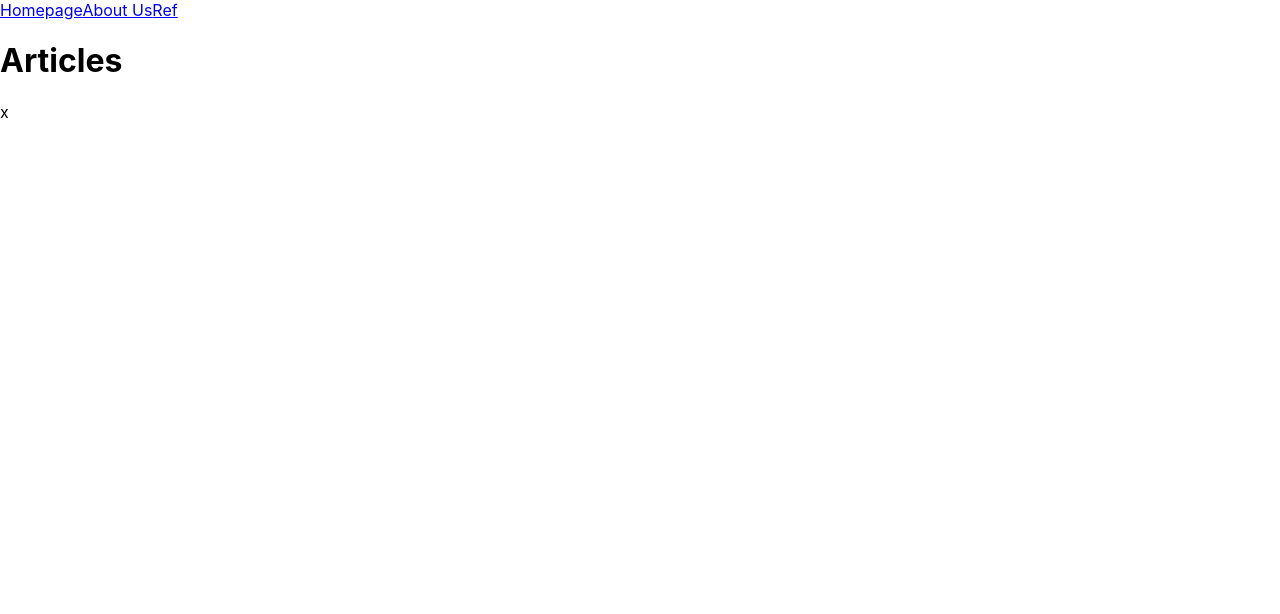
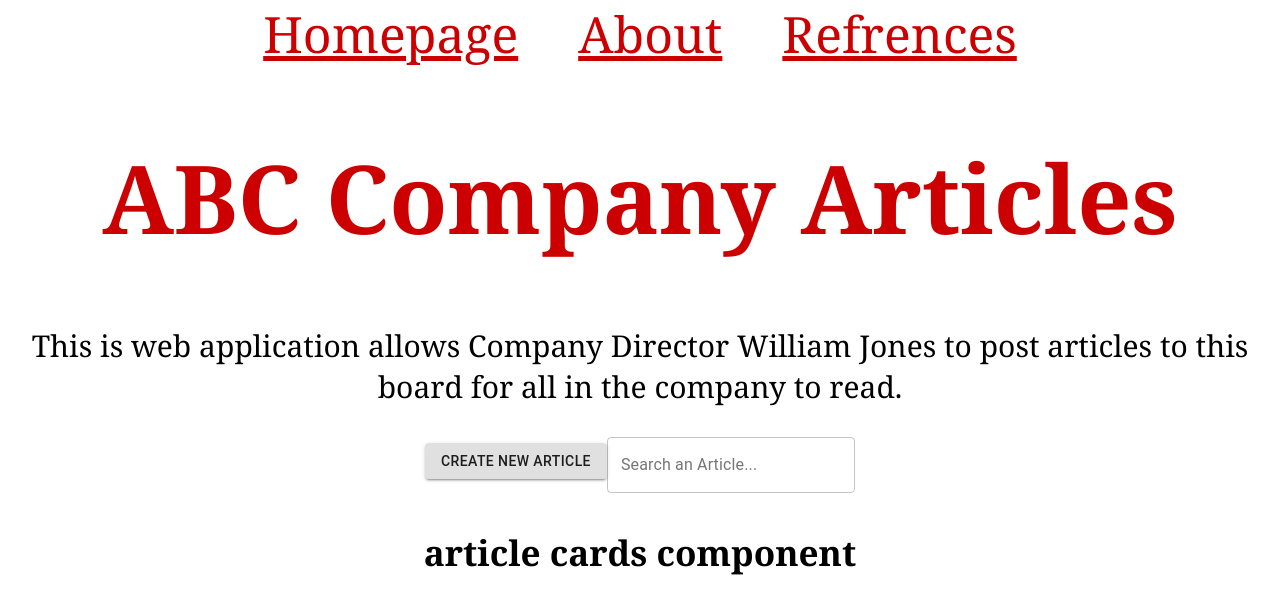
Before and after one commit to hiroshiuk1991/article-reader-app, a React (Create React App) app: page / in a window 1280 px wide. Shown: the top 614 px of the page. Built offline with nearby package versions, Linux system fonts and the light colour scheme.

Commit message:
updates
added text button and field components

```diff
--- a/package.json
+++ b/package.json
@@ -3,6 +3,7 @@
   "version": "0.1.0",
   "private": true,
   "dependencies": {
+    "@material-ui/core": "^4.11.0",
     "@testing-library/jest-dom": "^4.2.4",
     "@testing-library/react": "^9.3.2",
     "@testing-library/user-event": "^7.1.2",
--- a/src/components/AboutUs.js
+++ b/src/components/AboutUs.js
@@ -4,7 +4,9 @@ export default class AbousUs extends Component {
 
     render() {
         return(
+            <div className='about'>
             <p>About us blah blah blah etc...</p>
+            </div>
         )
     }
 }
--- /dev/null
+++ b/src/components/Article.js
@@ -0,0 +1,26 @@
+import React, { Component } from 'react'
+import Button from '@material-ui/core/Button'
+
+export default class Article extends Component {
+  render () {
+    return (
+      <div>
+        <form>
+          <label>
+            Name:
+            <input></input>
+          </label>
+        </form>
+        <form>
+          <label>
+            Article Info:
+            <input></input>
+          </label>
+        </form>
+        <Button variant='contained' color='default'>
+          Submit
+        </Button>
+      </div>
+    )
+  }
+}
--- a/src/components/MainContainer.js
+++ b/src/components/MainContainer.js
@@ -1,5 +1,6 @@
 import React, { Component } from 'react'
 import { BrowserRouter, Route, Switch } from 'react-router-dom'
+// import axios from 'axios';
 
 import AboutUs from './AboutUs'
 import NavBar from './NavBar'
@@ -12,12 +13,17 @@ export default class MainContainer extends Component {
   }
 
   //componentdidmount with axios
+    //axios.get('localhost/rubyproject')
+      //.then(res => {
+        //const articles = res.data;
+        //this.setState({ articles })
+      //})
 
   render () {
     return (
       <BrowserRouter>
         <NavBar />
-        <h1>Articles</h1>
+        <h1 className="article-title">ABC Company Articles</h1>
         <div>
           <Switch>
             <Route
--- a/src/components/MainPageImage.js
+++ b/src/components/MainPageImage.js
@@ -1,11 +1,29 @@
-import React from 'react'
+import React, { useState } from 'react'
+import Button from '@material-ui/core/Button'
+import TextField from '@material-ui/core/TextField'
+
+import Article from './Article'
 
 const MainPageImage = () => {
- return (
-     <div className="front-image">
-     x
-     </div>
- )
+  const [articleButton, setArticleButton] = useState(false)
+
+  const onClick = () => setArticleButton(true)
+
+  return (
+    <div className='app-intro'>
+      <p>
+        This is web application allows Company Director William Jones to post
+        articles to this board for all in the company to read.
+      </p>
+      <Button variant='contained' color='default' onClick={onClick}>
+        {articleButton ? <Article /> : 'Create New Article'}
+      </Button>
+      <TextField label='Search an Article...' variant='outlined' />
+      <div>
+        <h3>article cards component</h3>
+      </div>
+    </div>
+  )
 }
 
-export default MainPageImage;
+export default MainPageImage
--- a/src/components/NavBar.js
+++ b/src/components/NavBar.js
@@ -9,10 +9,10 @@ const NavBar = () => {
           Homepage
         </NavLink>
         <NavLink to='/about' exact className='link'>
-          About Us
+          About
         </NavLink>
         <NavLink to='/ref' exact className='link'>
-          Ref
+          Refrences
         </NavLink>
       </div>
     </div>
--- a/src/components/References.js
+++ b/src/components/References.js
@@ -2,7 +2,7 @@ import React from 'react';
 
 const References = () => {
     return (
-        <div className="front-image">
+        <div className="web-links">
             <ul>
                 <li>bbc</li>
                 <li>bbc</li>
--- a/src/index.css
+++ b/src/index.css
@@ -11,3 +11,44 @@ code {
   font-family: source-code-pro, Menlo, Monaco, Consolas, 'Courier New',
     monospace;
 }
+.navdiv {
+  text-align: center;
+}
+
+.link {
+  text-align: center;
+  padding: 30px;
+  font-size: 50px;
+  font-family: 'Georgia', sans-serif;
+  color: #cc0000;
+}
+
+.article-title {
+  text-align: center;
+  font-size: 95px;
+  font-family: 'Georgia', sans-serif;
+  color: #cc0000;
+}
+
+.web-links {
+  font-family: 'Georgia', sans-serif;
+  font-size: 60px;
+  padding-left: 60px;
+}
+
+.about {
+  font-family: 'Georgia', sans-serif;
+  font-size: 30px;
+  text-align: center;
+}
+
+.app-intro {
+  font-family: 'Georgia', sans-serif;
+  font-size: 30px;
+  text-align: center;
+}
+
+.search-field {
+      width: '45ch',
+
+}
```
Also changed, not shown: src/App.css (line endings or trailing spaces), 1 other file (tests, documents, lock files or other folders).
